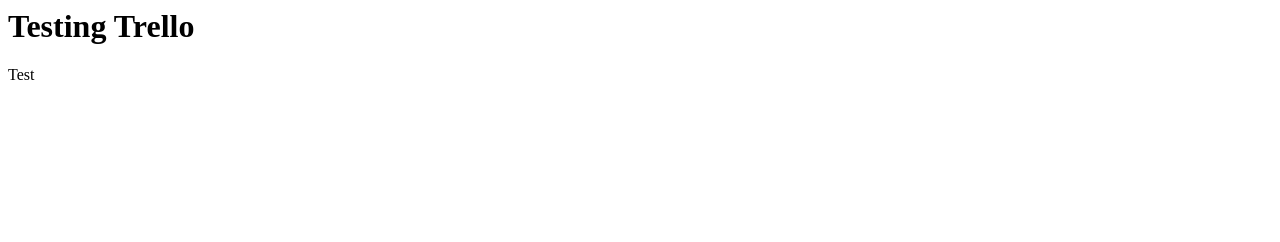
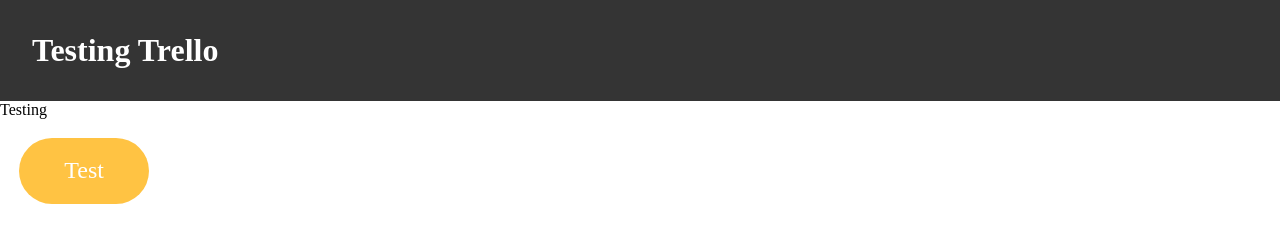
Before and after one commit to MalickSidi/testJavaScriptStuff, a website built with Parcel: page src/html/index.html in a window 1280 px wide. Built offline with nearby package versions, Linux system fonts and the light colour scheme; no server answers.

Commit message:
modified:   src/html/index.html 	new file:   src/html/style.css

```diff
--- a/src/html/index.html
+++ b/src/html/index.html
@@ -3,10 +3,14 @@
     <meta charset="UTF-8">
     <meta name="viewport" content="width=device-width, initial-scale=1.0">
     <title>Document</title>
+    <link rel="stylesheet" href="style.css">
 </head>
 <body>
-    <h1>Testing Trello</h1>
-    <p>Test</p>
+    <div class="header">
+        <h1>Testing Trello</h1>
+    </div>
+    <p>Testing</p>
+    <p class="badge">Test</p>
 
     <script src="../js/index.js"></script>
 </body>
--- /dev/null
+++ b/src/html/style.css
@@ -0,0 +1,25 @@
+*, body {
+    margin: 0;
+    padding: 0;
+    box-sizing: border-box;
+}
+.header {
+    width: 100%;
+    background: #343434;
+    color: #fff;
+}
+
+.header h1 {
+    padding: 2rem;
+}
+
+.badge {
+    margin: 1.2rem;
+    padding: 1.2rem;
+    background: #ffc343;
+    width: 130px;
+    text-align: center;
+    color: #fff;
+    font-size: 24px;
+    border-radius: 8rem;
+}
```
